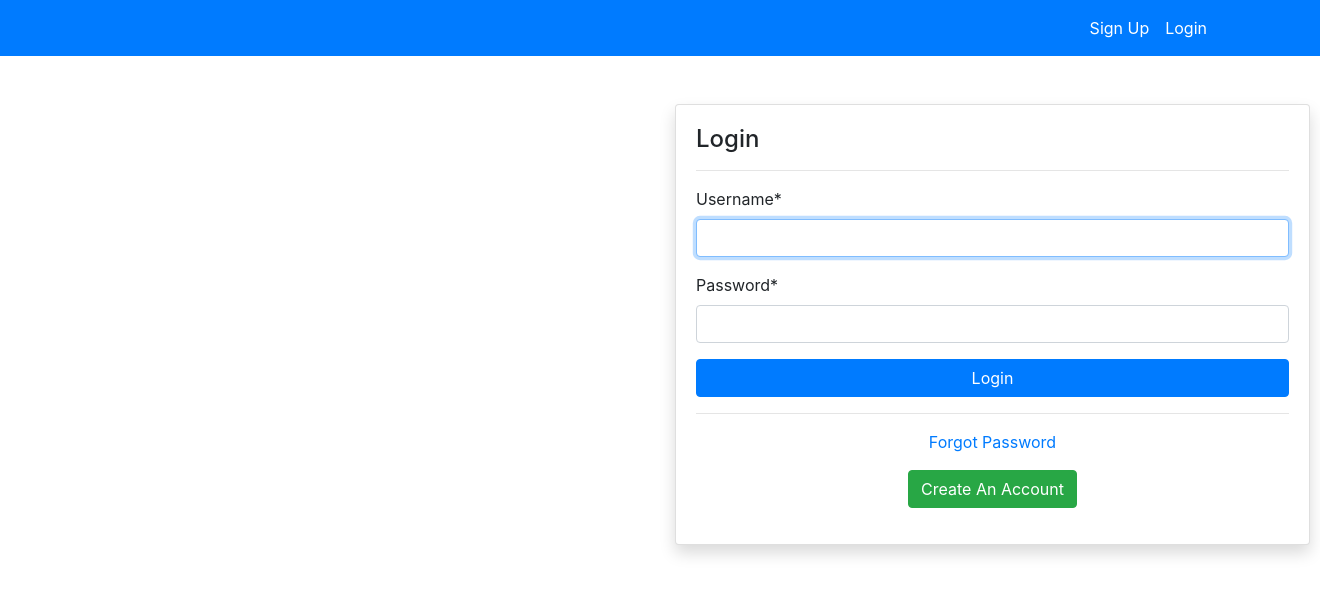
After one commit to Surrey-SWE-Group-16/tripPlanner, a Django app: page /login/ in a window 1320 px wide. The commit adds this page. Shown: the top 595 px of the page. Run offline with Django 4.2, Linux system fonts and the light colour scheme; some libraries are stand-ins or nearby versions.

Commit message:
Created sign up, login, log out systems

```diff
--- a/travelbuddy/blog/views.py
+++ b/travelbuddy/blog/views.py
@@ -12,6 +12,7 @@ def index(request):
             instance = form.save(commit=False)
             instance.author = request.user
             instance.save()
+            # blog url in blog urls
             return redirect('blog-index')
     else:
         form = PostModelForm()
--- a/travelbuddy/travelbuddy/settings.py
+++ b/travelbuddy/travelbuddy/settings.py
@@ -118,7 +118,9 @@ CRISPY_TEMPLATE_PACK = 'bootstrap4'
 # Static files (CSS, JavaScript, Images)
 # https://docs.djangoproject.com/en/4.0/howto/static-files/
 
-STATIC_URL = 'static/'
+LOGIN_REDIRECT_URL = 'blog-index'
+
+STATIC_URL = '/static/'
 
 # Default primary key field type
 # https://docs.djangoproject.com/en/4.0/ref/settings/#default-auto-field
--- a/travelbuddy/travelbuddy/templates/blog/index.html
+++ b/travelbuddy/travelbuddy/templates/blog/index.html
@@ -1,4 +1,5 @@
 {% extends 'partials/base.html'%}
+{% block title %}Home page{% endblock %}
 {% load crispy_forms_tags %}
 {% block content %}
 <div class="container">
--- a/travelbuddy/travelbuddy/templates/header.html
+++ b/travelbuddy/travelbuddy/templates/header.html
@@ -31,7 +31,7 @@
                         <a class="nav-link" href="{% url 'register' %}"><span class="glyphicon glyphicon-user"></span> Sign up</a>
                     </li>
                     <li>
-                        <a class="nav-link" href="{% url 'login' %}"><span class="glyphicon glyphicon-log-in "></span> Login</a>
+                        <a class="nav-link" href="{% url 'users-login' %}"><span class="glyphicon glyphicon-log-in "></span> Login</a>
                     </li>
                 </ul>
             </div>
--- a/travelbuddy/travelbuddy/templates/partials/base.html
+++ b/travelbuddy/travelbuddy/templates/partials/base.html
@@ -9,7 +9,7 @@
     <link rel="stylesheet" href="https://cdn.jsdelivr.net/npm/bootstrap@4.6.1/dist/css/bootstrap.min.css"
           integrity="sha384-zCbKRCUGaJDkqS1kPbPd7TveP5iyJE0EjAuZQTgFLD2ylzuqKfdKlfG/eSrtxUkn" crossorigin="anonymous">
 
-    <title>Index Page</title>
+    <title>{% block title %}{% endblock %}</title> # sign up
   </head>
   <body>
     {% include 'partials/nav.html' %}
--- a/travelbuddy/travelbuddy/templates/partials/nav.html
+++ b/travelbuddy/travelbuddy/templates/partials/nav.html
@@ -1,23 +1,37 @@
+ <!--  NAVBAR -->
+
 <nav class="navbar navbar-expand-lg navbar-primary bg-primary fixed-top">
+
     <div class = "container">
-      <a class="navbar-brand" href="#">Navbar</a>
+
+      <!--  if user is logged in  -->
+      {% if user.is_authenticated %}
+      <a class="navbar-brand text-white" href="{% url 'blog-index' %}">Travel Buddy</a>
       <button class="navbar-toggler" type="button" data-toggle="collapse" data-target="#navbarSupportedContent" aria-controls="navbarSupportedContent" aria-expanded="false" aria-label="Toggle navigation">
         <span class="navbar-toggler-icon"></span>
       </button>
 
       <div class="collapse navbar-collapse" id="navbarSupportedContent">
-        <ul class="navbar-nav mr-auto">
+        <ul class="navbar-nav ml-auto">
           <li class="nav-item active">
-            <a class="nav-link" href="#">Home <span class="sr-only">(current)</span></a>
+            <a class="nav-link text-white" href="#">Profile<span class="sr-only">(current)</span></a>
           </li>
           <li class="nav-item">
-            <a class="nav-link" href="#">Link</a>
+            <a class="nav-link text-white" href="{% url 'users-logout' %}">Logout</a>
+          </li>
+        </ul>
+<!--        if user is logged out-->
+      {% else %}
+        <!--  if user is not logged in  -->
+        <ul class="navbar-nav ml-auto">
+          <li class="nav-item active">
+            <a class="nav-link text-white" href="{% url 'users-sign-up' %}">Sign Up<span class="sr-only">(current)</span></a>
           </li>
           <li class="nav-item">
-            <a class="nav-link disabled">Disabled</a>
+            <a class="nav-link text-white" href="{% url 'users-login' %}">Login</a>
           </li>
         </ul>
-
+      {% endif %}
       </div>
     </div>
 </nav>
--- /dev/null
+++ b/travelbuddy/travelbuddy/templates/users/login.html
@@ -0,0 +1,35 @@
+{% extends 'partials/base.html'%}
+{% block title %}Login Page{% endblock %}
+{% load crispy_forms_tags %}
+{% block content %}
+<div class="container">
+    <div class="row mt-5 pt-3">
+<!--        offset- moving sign up to the right-->
+        <div class="col-md-7 offset-md-6">
+            <div class="card my-3 shadow">
+                <div class="card-body">
+                    <h4>Login</h4>
+                    <hr>
+<!--                    login form-->
+                  <form method="POST">
+                    {% csrf_token %}
+                    {{form|crispy}}
+                    <input class="btn btn-primary btn-block" type="submit" value="Login">
+                  </form>
+<!--                Forgot password and creating account
+                    hr: horizontal line, my: margin bottom -->
+                    <hr>
+                    <div class="text-center my-3">
+                        <a href="">Forgot Password</a>
+                    </div>
+                    <div class="text-center my-3">
+                    <a class="btn btn-success" href="{% url 'users-sign-up' %}">Create An Account</a>
+                    </div>
+                </div>
+            </div>
+        </div>
+
+
+    </div>
+</div>
+{% endblock %}
--- a/travelbuddy/travelbuddy/urls.py
+++ b/travelbuddy/travelbuddy/urls.py
@@ -20,10 +20,11 @@ from .views import register, login, home, privacy, contactus, user
 urlpatterns = [
     path('admin/', admin.site.urls),
     path('register/', register, name="register"),
-    path('login/', login, name="login"),
+    # path('login/', include('login.urls')),
     path('privacy/', privacy, name="privacy"),
     path('contactus/', contactus, name="contactus"),
     path('User/', user, name="user"),
     path('', home, name=""),
     path('', include('blog.urls')),
+    path('', include('users.urls')),
 ]
--- a/travelbuddy/travelbuddy/views.py
+++ b/travelbuddy/travelbuddy/views.py
@@ -12,7 +12,7 @@ def register(request):
     return render(request, "register.html")
 
 def login(request):
-    return render(request, "login.html")
+    return render(request, "users/login.html")
 
 def contactus(request):
     return render(request, "contactus.html")
--- a/travelbuddy/users/urls.py
+++ b/travelbuddy/users/urls.py
@@ -1,6 +1,9 @@
 from django.urls import path
 from .import views
+from django.contrib.auth import views as auth_view
 
 urlpatterns = [
-    path('users/', views.sign_up, name='users-sign-up')
+    path('sign_up/', views.sign_up, name='users-sign-up'),
+    path('login/', auth_view.LoginView.as_view(template_name='users/login.html'), name='users-login'),
+    path('logout/', auth_view.LogoutView.as_view(template_name='users/logout.html'), name='users-logout'),
 ]
```
Also changed, not shown: travelbuddy/travelbuddy/templates/users/logout.html (added, +22 -0 lines), travelbuddy/travelbuddy/templates/users/profile.html (added, +10 -0 lines), travelbuddy/travelbuddy/templates/users/sign_up.html (+24 -9 lines), travelbuddy/users/forms.py (added, +16 -0 lines), travelbuddy/users/views.py (+18 -2 lines), travelbuddy/db.sqlite3.
